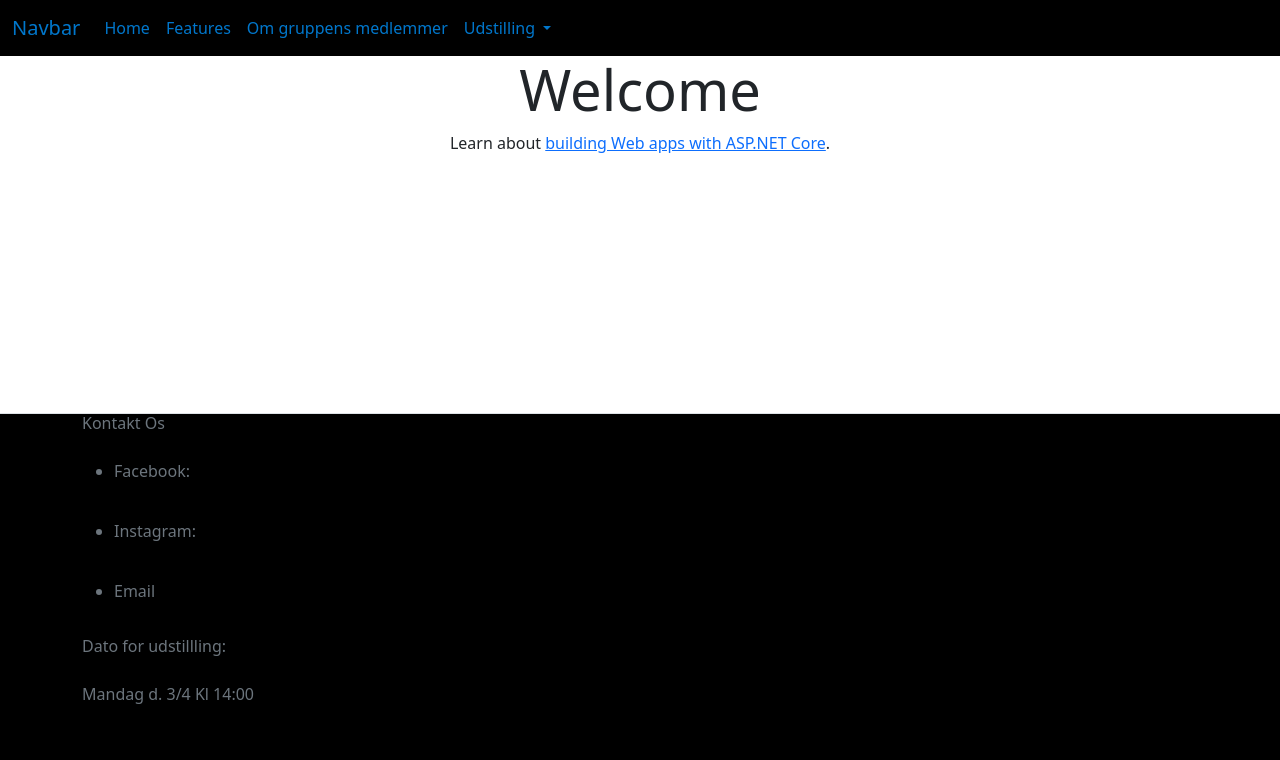
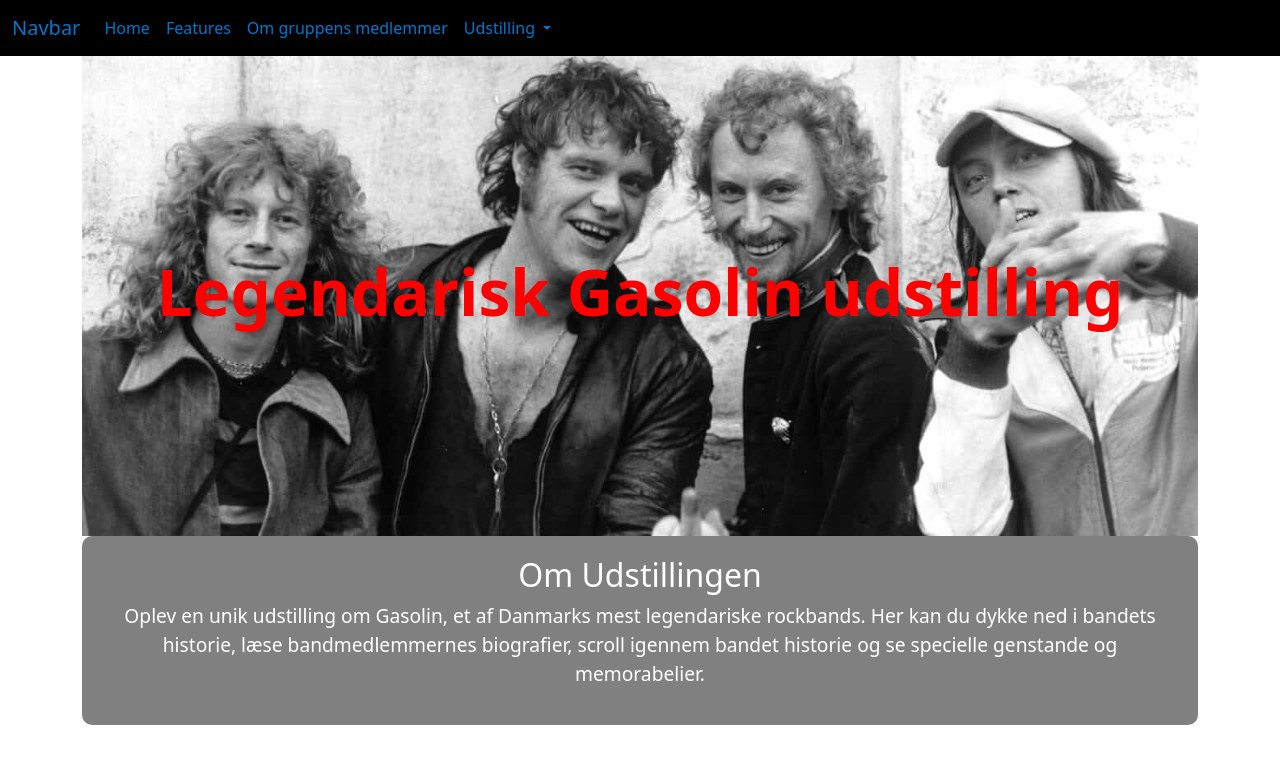
Before and after one commit to Andershgras/GasolinWebsite, an ASP.NET Core app: page / in a window 1280 px wide. Shown: the top 760 px of the page. Run offline with ASP.NET Core 8, Linux system fonts and the light colour scheme; style sheets or scripts are compiled from the project's sources.

Commit message:
added stuff

```diff
--- a/GasolinWebsite/Pages/Index.cshtml
+++ b/GasolinWebsite/Pages/Index.cshtml
@@ -1,10 +1,75 @@
 @page
 @model IndexModel
 @{
-    ViewData["Title"] = "Home page";
+    ViewData["Title"] = "Home";
 }
 
-<div class="text-center">
-    <h1 class="display-4">Welcome</h1>
-    <p>Learn about <a href="https://learn.microsoft.com/aspnet/core">building Web apps with ASP.NET Core</a>.</p>
+<div class="hero">
+    <h1>Legendarisk Gasolin udstilling</h1>
 </div>
+
+<div class="description-box">
+    <h2>Om Udstillingen</h2>
+    <p>
+        Oplev en unik udstilling om Gasolin, et af Danmarks mest legendariske rockbands.
+        Her kan du dykke ned i bandets historie, læse bandmedlemmernes biografier,
+        scroll igennem bandet historie og se specielle genstande og memorabelier.
+    </p>
+</div>
+
+<div class="info-section">
+    <div class="info-box">
+        <img src="/images/band.jpg" alt="Bandet" />
+        <h3>Genstand 1</h3>
+        <p>bla bla bla bla bla</p>
+    </div>
+
+<style>
+    .hero
+    { /* Hero er en CSS class som er en full-width background image med en stor tekst*/
+        background: url('/images/Gasolin.png') no-repeat center center; /*no-repeat betyder baggrund billede ikk repeater, center center = sætter billedet i midten vertikalt og horizontalt*/
+        background-size: cover; /*Cover billede bag teksten*/
+
+        height: 60vh; /* 60% af viewport højde */
+        margin: 0; /* Fjerner margen*/
+        padding: 0; /* Fjerner padding*/
+		width: 100%; /* 100% af viewport bredde */
+        margin-left: auto;
+        margin-right: auto;
+
+        display: flex; /* Gør elementet til en flex container, hvilket gør det lettere at justere*/
+        align-items: center; /* Centrerer indholdet lodret*/
+        justify-content: center; /* Centrerer indholdet vandret */
+        text-align: center; /*Allign teksten til midten*/
+        color: red; /* Farve på tekst*/
+    }
+    .hero h1
+    {
+        font-size: 4rem; /* Font Size */
+        font-weight: bold; /* Fed skrift */
+    }
+
+    /* Style beskrivelsesboksen */
+    .description-box {
+        max-width: 1300px; /* Sætter den maksimale bredde for boksen*/
+        margin: 40px auto; /* Giver 40px afstand op/ned og centrerer boksen vandret*/
+        padding: 20px; /* Tilføjer indvendig afstand så teksten ikke kører ved kanterne*/
+        background: gray; /*Baggrunds farve på boksen */
+        border-radius: 10px; /* Angiver hvor "rund" boksen skal være*/
+        text-align: center; /* Align teksten i midten */
+
+        margin: 0 auto 40px auto; /* Fjerner top-margin (margen mellem hero og description , men bevarer bundmargen */
+    }
+    /*Style for overskrift i Description box*/
+    .description-box h2
+    {
+        font-size: 2rem; /*Skrift størrelse på overskrift i Description box*/
+        color: white; /* Tekst farve på overskrift i Description box*/
+    }
+    /* Style for brødttekst i description box*/
+    .description-box p
+    {
+        font-size: 1.2rem; /* Skriftstørrelse på brødtekst */
+        color: white; /* Farve på brødtekst */
+    }
+</style>
```
Also changed, not shown: GasolinWebsite/GasolinWebsite.csproj, GasolinWebsite/wwwroot/Images/Gasolin.png (added).
